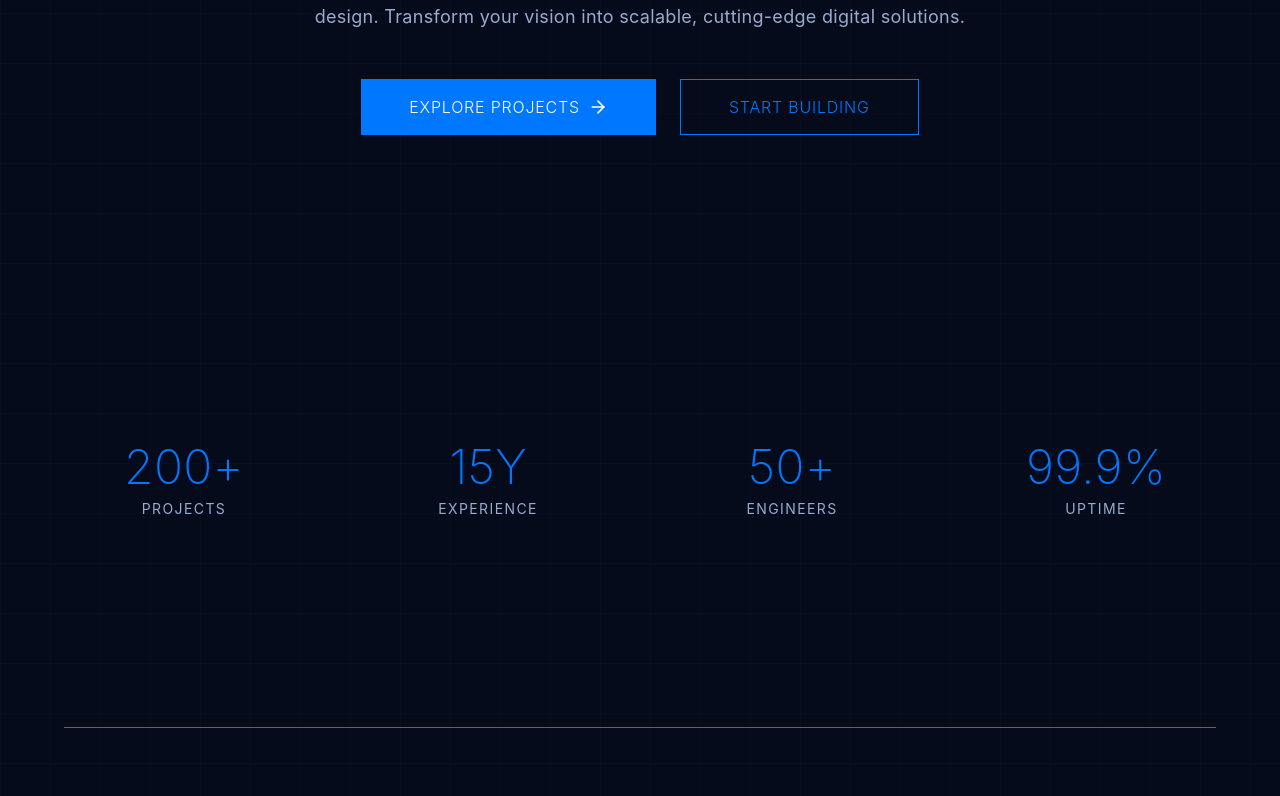
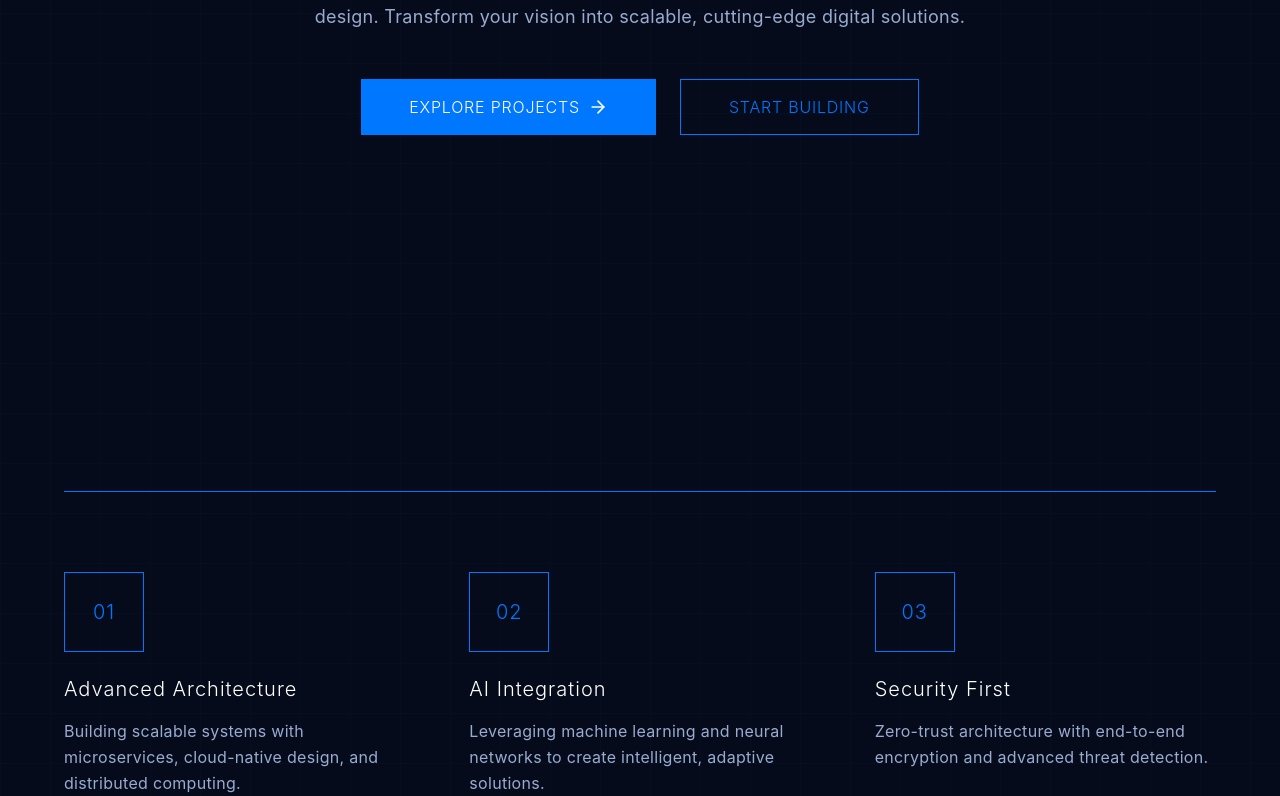
Before and after one commit to EliezerKibet/axis-mundi-forge, a React (Vite) app: page / in a window 1280 px wide. Shown: the part 437-1233 px from the top of the page. Built offline with nearby package versions, Linux system fonts and the light colour scheme.

Commit message:
Stats Cards

```diff
--- a/src/pages/Home.tsx
+++ b/src/pages/Home.tsx
@@ -1,6 +1,6 @@
-import { useEffect, useState } from 'react';
-import { Button } from '@/components/ui/button-variants';
-import { ArrowRight } from 'lucide-react';
+import { useEffect, useState } from "react";
+import { Button } from "@/components/ui/button-variants";
+import { ArrowRight } from "lucide-react";
 
 const Home = () => {
   const [animateServices, setAnimateServices] = useState(false);
@@ -12,29 +12,25 @@ const Home = () => {
     return () => clearTimeout(timer);
   }, []);
 
-  const stats = [
-    { number: "200+", label: "PROJECTS" },
-    { number: "15Y", label: "EXPERIENCE" },
-    { number: "50+", label: "ENGINEERS" },
-    { number: "99.9%", label: "UPTIME" }
-  ];
-
   const services = [
     {
       number: "01",
       title: "Advanced Architecture",
-      description: "Building scalable systems with microservices, cloud-native design, and distributed computing."
+      description:
+        "Building scalable systems with microservices, cloud-native design, and distributed computing.",
     },
     {
       number: "02",
       title: "AI Integration",
-      description: "Leveraging machine learning and neural networks to create intelligent, adaptive solutions."
+      description:
+        "Leveraging machine learning and neural networks to create intelligent, adaptive solutions.",
     },
     {
       number: "03",
       title: "Security First",
-      description: "Zero-trust architecture with end-to-end encryption and advanced threat detection."
-    }
+      description:
+        "Zero-trust architecture with end-to-end encryption and advanced threat detection.",
+    },
   ];
 
   return (
@@ -49,8 +45,9 @@ const Home = () => {
           </h1>
 
           <p className="text-lg text-text-secondary mb-12 max-w-2xl mx-auto leading-relaxed">
-            We architect the future through precision engineering and innovative design.
-            Transform your vision into scalable, cutting-edge digital solutions.
+            We architect the future through precision engineering and innovative
+            design. Transform your vision into scalable, cutting-edge digital
+            solutions.
           </p>
 
           <div className="flex flex-col sm:flex-row gap-6 justify-center">
@@ -65,31 +62,13 @@ const Home = () => {
         </div>
       </section>
 
-      {/* Stats Section */}
-      <section className="py-20 px-6">
-        <div className="max-w-6xl mx-auto">
-          <div className="grid grid-cols-2 md:grid-cols-4 gap-8 md:gap-16">
-            {stats.map((stat, index) => (
-              <div key={index} className="text-center">
-                <div className="text-4xl md:text-5xl font-extralight text-primary mb-2">
-                  {stat.number}
-                </div>
-                <div className="text-sm text-text-secondary tracking-widest">
-                  {stat.label}
-                </div>
-              </div>
-            ))}
-          </div>
-        </div>
-      </section>
-
       {/* Services Section */}
       <section className="py-32 px-6">
         <div className="max-w-6xl mx-auto">
           {/* Animated blue line */}
           <div
             className={`h-px bg-primary mb-20 transition-all duration-500 ${
-              animateServices ? 'w-full opacity-100' : 'w-0 opacity-0'
+              animateServices ? "w-full opacity-100" : "w-0 opacity-0"
             }`}
           />
 
@@ -99,11 +78,11 @@ const Home = () => {
                 key={index}
                 className={`hover-lift transition-all duration-700 ${
                   animateServices
-                    ? 'opacity-100 translate-y-0'
-                    : 'opacity-0 translate-y-12'
+                    ? "opacity-100 translate-y-0"
+                    : "opacity-0 translate-y-12"
                 }`}
                 style={{
-                  transitionDelay: animateServices ? `${index * 200}ms` : '0ms'
+                  transitionDelay: animateServices ? `${index * 200}ms` : "0ms",
                 }}
               >
                 <div className="mb-8">
--- a/src/pages/Projects.tsx
+++ b/src/pages/Projects.tsx
@@ -1,5 +1,5 @@
-import { useEffect, useState } from 'react';
-import { Cpu, Diamond, Boxes, Network, Square, Triangle } from 'lucide-react';
+import { useEffect, useState } from "react";
+import { Cpu, Diamond, Boxes, Network, Square, Triangle } from "lucide-react";
 
 const Projects = () => {
   const [animateProjects, setAnimateProjects] = useState(false);
@@ -15,39 +15,45 @@ const Projects = () => {
     {
       icon: Cpu,
       title: "Neural Processing Platform",
-      description: "Real-time data analysis system using advanced neural networks for predictive modeling and pattern recognition.",
-      tags: ["TENSORFLOW", "PYTHON", "KUBERNETES"]
+      description:
+        "Real-time data analysis system using advanced neural networks for predictive modeling and pattern recognition.",
+      tags: ["TENSORFLOW", "PYTHON", "KUBERNETES"],
     },
     {
       icon: Diamond,
       title: "Quantum Finance Engine",
-      description: "Quantum computing solution for complex financial modeling and risk assessment with millisecond processing.",
-      tags: ["QISKIT", "REACT", "GRAPHQL"]
+      description:
+        "Quantum computing solution for complex financial modeling and risk assessment with millisecond processing.",
+      tags: ["QISKIT", "REACT", "GRAPHQL"],
     },
     {
       icon: Boxes,
       title: "Distributed Ledger System",
-      description: "Blockchain infrastructure for secure, transparent supply chain management across global networks.",
-      tags: ["ETHEREUM", "SOLIDITY", "IPFS"]
+      description:
+        "Blockchain infrastructure for secure, transparent supply chain management across global networks.",
+      tags: ["ETHEREUM", "SOLIDITY", "IPFS"],
     },
     {
       icon: Network,
       title: "Smart City Infrastructure",
-      description: "IoT ecosystem managing urban resources through real-time data collection and automated response systems.",
-      tags: ["AZURE IOT", "5G", "EDGE AI"]
+      description:
+        "IoT ecosystem managing urban resources through real-time data collection and automated response systems.",
+      tags: ["AZURE IOT", "5G", "EDGE AI"],
     },
     {
       icon: Square,
       title: "Autonomous Systems Platform",
-      description: "Self-healing infrastructure with automated deployment, scaling, and recovery mechanisms.",
-      tags: ["DOCKER", "TERRAFORM", "GITOPS"]
+      description:
+        "Self-healing infrastructure with automated deployment, scaling, and recovery mechanisms.",
+      tags: ["DOCKER", "TERRAFORM", "GITOPS"],
     },
     {
       icon: Triangle,
       title: "Cybersecurity Matrix",
-      description: "Advanced threat detection system using AI-driven behavioral analysis and zero-trust architecture.",
-      tags: ["SIEM", "ML", "ZERO TRUST"]
-    }
+      description:
+        "Advanced threat detection system using AI-driven behavioral analysis and zero-trust architecture.",
+      tags: ["SIEM", "ML", "ZERO TRUST"],
+    },
   ];
 
   return (
@@ -70,14 +76,14 @@ const Projects = () => {
           {/* Animated blue line */}
           <div
             className={`h-px bg-primary mb-20 transition-all duration-500 ${
-              animateProjects ? 'w-full opacity-100' : 'w-0 opacity-0'
+              animateProjects ? "w-full opacity-100" : "w-0 opacity-0"
             }`}
           />
 
-          <div className="grid md:grid-cols-2 gap-8">
+          <div className="grid md:grid-cols-3 gap-8">
             {projects.map((project, index) => {
               const Icon = project.icon;
-              const rowIndex = Math.floor(index / 2);
+              const rowIndex = Math.floor(index / 3);
               const delay = rowIndex * 300;
 
               return (
@@ -85,11 +91,11 @@ const Projects = () => {
                   key={index}
                   className={`bg-card border border-primary/20 hover-lift hover-glow p-8 transition-all duration-700 ${
                     animateProjects
-                      ? 'opacity-100 translate-y-0 scale-100'
-                      : 'opacity-0 translate-y-16 scale-95'
+                      ? "opacity-100 translate-y-0 scale-100"
+                      : "opacity-0 translate-y-16 scale-95"
                   }`}
                   style={{
-                    transitionDelay: animateProjects ? `${delay}ms` : '0ms'
+                    transitionDelay: animateProjects ? `${delay}ms` : "0ms",
                   }}
                 >
                   {/* Icon Area */}
```
